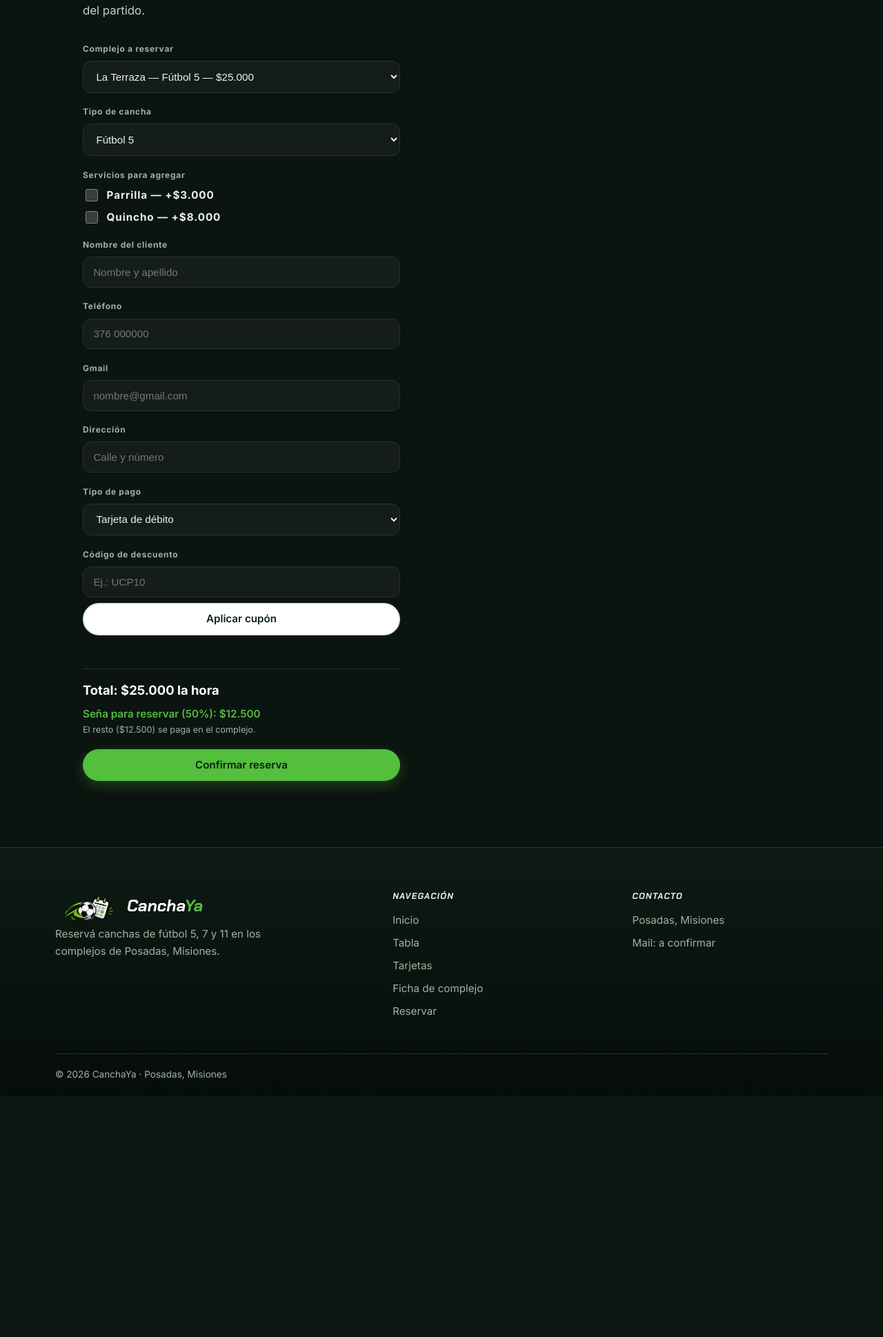
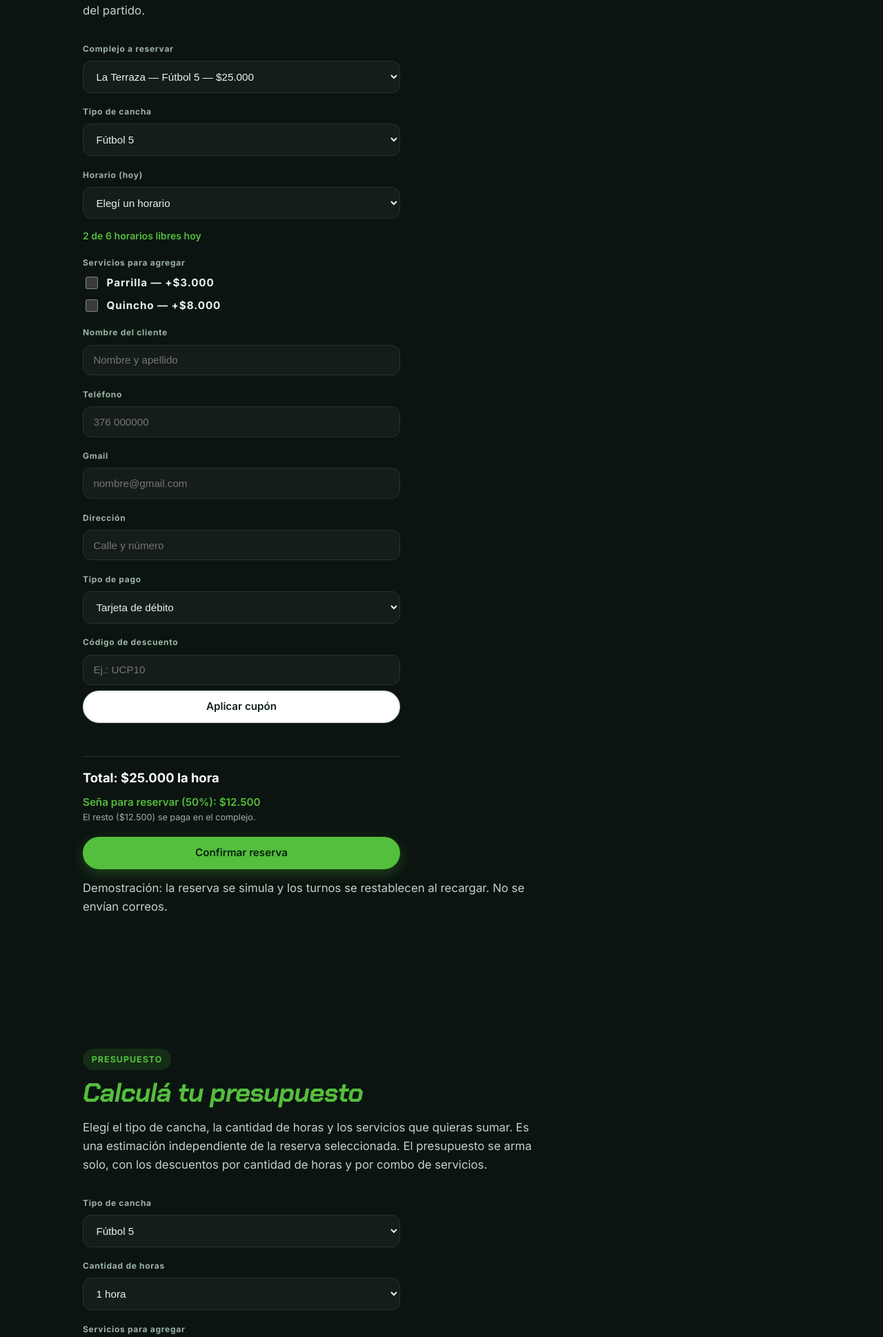
Before and after one commit to juanmadsv/proyecto_paradigmas_3, a PHP site: page /comprar.html in a window 1280 px wide. Shown: the part 324-2262 px from the top of the page at 69% size. Before the commit the page ends 1889 px from the top, so only its background shows below. Run offline with PHP 8.4, Linux system fonts and the light colour scheme.

Commit message:
Integrar opciones 5 y 10 con buscador y cupón UCP10

```diff
--- a/app.js
+++ b/app.js
@@ -92,3 +92,327 @@ document.addEventListener("DOMContentLoaded", async () => {
   });
   actualizar();
 });
+
+/* Opción 5: calculadora independiente de presupuestos. */
+/* =========================================================
+   CanchaYa · app.js
+   Calculadora de tarifas, presupuestos y descuentos (comprar.html).
+   Reto: fetch() + async/await para traer la tabla de precios/descuentos
+   desde tarifas.json, y addEventListener('change', ...) para recalcular
+   el presupuesto sin usar atributos onclick/onsubmit en el HTML.
+   ========================================================= */
+
+document.addEventListener("DOMContentLoaded", () => {
+
+  const form     = document.getElementById("form-calculadora");
+  if (!form) return; // esta página no tiene la calculadora
+
+  const tipoSel  = document.getElementById("calc-tipo");
+  const horasSel = document.getElementById("calc-horas");
+  const servList = document.getElementById("calc-servicios");
+  const totalEl  = document.getElementById("calc-total");
+
+  const pesos = (n) => "$" + Math.round(n).toLocaleString("es-AR");
+
+  let TARIFAS = null; // tabla de precios/descuentos traída de tarifas.json
+
+  // Reglas ordenadas de mayor a menor umbral en el JSON: la primera que
+  // cumple el valor actual es el mejor descuento disponible.
+  const mejorDescuento = (reglas, valor, campo) =>
+    reglas.find((regla) => valor >= regla[campo]) || null;
+
+  const calcularPresupuesto = () => {
+    if (!TARIFAS) return;
+
+    const tipo  = TARIFAS.tiposCancha.find((t) => t.valor === tipoSel.value) || TARIFAS.tiposCancha[0];
+    const horas = Number(horasSel.value);
+
+    const precioHora     = TARIFAS.precioBaseHora + tipo.recargo;
+    const subtotalCancha = precioHora * horas;
+    const descHoras       = mejorDescuento(TARIFAS.descuentosPorHoras, horas, "minHoras");
+    const rebajaHoras      = descHoras ? subtotalCancha * descHoras.descuento : 0;
+
+    const marcados          = Array.from(servList.querySelectorAll("input:checked"));
+    const subtotalServicios = marcados.reduce((acc, chk) => acc + Number(chk.dataset.precio), 0);
+    const descServicios      = mejorDescuento(TARIFAS.descuentosPorServicios, marcados.length, "minServicios");
+    const rebajaServicios     = descServicios ? subtotalServicios * descServicios.descuento : 0;
+
+    const total = (subtotalCancha - rebajaHoras) + (subtotalServicios - rebajaServicios);
+    const sena  = total * TARIFAS.senaPorc;
+
+    const descuentos = [descHoras?.etiqueta, descServicios?.etiqueta].filter(Boolean);
+
+    totalEl.innerHTML =
+      `Presupuesto: ${pesos(total)}` +
+      `<small>${pesos(precioHora)} x ${horas} h de cancha${subtotalServicios ? ` + ${pesos(subtotalServicios)} de servicios` : ""}</small>` +
+      (descuentos.length ? `<small class="calc-desc">Descuentos aplicados: ${descuentos.join(" · ")}</small>` : "") +
+      `<span class="rv-sena">Seña sugerida (${Math.round(TARIFAS.senaPorc * 100)}%): ${pesos(sena)}` +
+      `<small>El resto (${pesos(total - sena)}) se paga en el complejo.</small></span>`;
+  };
+
+  const renderOpciones = () => {
+    tipoSel.innerHTML = TARIFAS.tiposCancha
+      .map((t) => `<option value="${t.valor}">${t.nombre}${t.recargo ? ` (+${pesos(t.recargo)} la hora)` : ""}</option>`)
+      .join("");
+
+    servList.innerHTML = TARIFAS.servicios
+      .map((s) => `
+        <li><label>
+          <input type="checkbox" name="calc-servicio" value="${s.valor}" data-precio="${s.precio}">
+          ${s.nombre} — ${pesos(s.precio)}
+        </label></li>`)
+      .join("");
+  };
+
+  const cargarTarifas = async () => {
+    try {
+      const resp = await fetch("tarifas.json");
+      if (!resp.ok) throw new Error(`No se pudo leer tarifas.json (${resp.status})`);
+      TARIFAS = await resp.json();
+      renderOpciones();
+      calcularPresupuesto();
+    } catch (err) {
+      totalEl.textContent = "No se pudieron cargar las tarifas. Probá abrir el sitio con Apache de XAMPP.";
+      console.error(err);
+    }
+  };
+
+  // Desacoplado: un único listener de 'change' delegado en el form,
+  // sin onclick/onsubmit en el HTML. Cubre tipo de cancha, cantidad
+  // de horas y cada checkbox de servicio.
+  form.addEventListener("change", (e) => {
+    if (e.target.closest("#calc-tipo, #calc-horas, #calc-servicios")) {
+      calcularPresupuesto();
+    }
+  });
+
+  form.addEventListener("submit", (e) => e.preventDefault());
+  cargarTarifas();
+
+});
+
+/* Opción 10: servicios con herencia y reserva simulada. */
+class ServicioJSON {
+  constructor(url) {
+    this.url = url;
+  }
+
+  // Pide el archivo al servidor y devuelve los datos ya convertidos
+  async pedir() {
+    const respuesta = await fetch(this.url);
+    if (!respuesta.ok) {
+      throw new Error("Error HTTP " + respuesta.status);
+    }
+    return await respuesta.json();
+  }
+}
+
+// Horarios de cada complejo (hereda "pedir" de ServicioJSON)
+class ServicioTurnos extends ServicioJSON {
+  constructor() {
+    super("data/turnos.json");   // le pasa la url a la clase madre
+    this.turnos = null;          // acá se guardan después del primer pedido
+  }
+
+  // Devuelve los horarios de un complejo. El archivo se pide una sola vez.
+  async horariosDe(complejo) {
+    if (this.turnos === null) {
+      this.carga ||= this.pedir();
+      const datos = await this.carga;
+      this.turnos = datos.turnos;
+    }
+    return this.turnos[complejo] || [];
+  }
+
+  // Cuando alguien reserva, ese horario deja de estar libre
+  marcarOcupado(complejo, hora) {
+    const turno = this.turnos[complejo].find((t) => t.hora === hora);
+    turno.libre = false;
+  }
+}
+
+// Confirmación de reservas (también hereda "pedir" de ServicioJSON)
+class ServicioReservas extends ServicioJSON {
+  constructor() {
+    super("data/reserva-respuesta.json");
+  }
+
+  // Con un servidor real acá se enviarían los datos (POST).
+  // Como es un sitio estático, el .json hace de respuesta del servidor.
+  async confirmar() {
+    const respuesta = await this.pedir();
+    if (!respuesta.ok) {
+      throw new Error(respuesta.mensaje);
+    }
+    return respuesta.mensaje;
+  }
+}
+
+
+function iniciarReservaHorarios({selComplejo, DATOS, tituloEl, tipoSel, calcularTotal, nombreTipo, pesos}) {
+    let pendiente = false;
+    const horaSel   = document.getElementById("rv-horario");
+    const estadoEl  = document.getElementById("rv-estado");
+    const confirmEl = document.getElementById("rv-confirm");
+    const formRes   = document.getElementById("form-reserva");
+
+    // "Reservar La Terraza · Fútbol 7 · 20:00 h" segun complejo + tipo + horario
+    const refrescarTitulo = () => {
+      const c = DATOS[selComplejo.value];
+      const hora = horaSel.value ? ` · ${horaSel.value} h` : "";
+      tituloEl.textContent = `Reservar ${c.nombre} · ${nombreTipo(tipoSel.value)}${hora}`;
+    };
+    tipoSel.addEventListener("change", refrescarTitulo);
+    horaSel.addEventListener("change", refrescarTitulo);
+
+    /* ---------- Horarios disponibles ---------- */
+    const servicioTurnos   = new ServicioTurnos();
+    const servicioReservas = new ServicioReservas();
+
+    // Texto chico debajo del select: "2 de 6 horarios libres hoy"
+    const mostrarEstado = (texto, tipo) => {
+      estadoEl.textContent = texto;
+      estadoEl.className = "rv-estado is-" + tipo;
+    };
+
+    // Arma el <select> de horarios: los ocupados quedan deshabilitados
+    const llenarSelectHorarios = (horarios) => {
+      let opciones = `<option value="">Elegí un horario</option>`;
+      horarios.forEach((turno) => {
+        if (turno.libre) {
+          opciones += `<option value="${turno.hora}">${turno.hora} h — libre</option>`;
+        } else {
+          opciones += `<option value="${turno.hora}" disabled>${turno.hora} h — ocupado</option>`;
+        }
+      });
+      horaSel.innerHTML = opciones;
+    };
+
+    const mostrarHorarios = async (complejo) => {
+      horaSel.innerHTML = `<option value="">Cargando horarios...</option>`;
+      horaSel.disabled = true;
+
+      let horarios;
+      try {
+        horarios = await servicioTurnos.horariosDe(complejo);
+      } catch (error) {
+        if (selComplejo.value !== complejo) return;
+        horaSel.innerHTML = `<option value="">No disponible</option>`;
+        mostrarEstado("No se pudieron cargar los horarios. Abrí el sitio con Apache de XAMPP.", "error");
+        return;
+      }
+
+      // Si mientras esperábamos el usuario cambió de complejo, no mostramos esto
+      if (selComplejo.value !== complejo) return;
+
+      const libres = horarios.filter((turno) => turno.libre);
+
+      if (libres.length === 0) {
+        horaSel.innerHTML = `<option value="">Sin horarios libres hoy</option>`;
+        mostrarEstado("Sin horarios libres hoy. Probá con otro complejo.", "full");
+      } else {
+        llenarSelectHorarios(horarios);
+        horaSel.disabled = false;
+        mostrarEstado(`${libres.length} de ${horarios.length} horarios libres hoy`, "ok");
+      }
+      refrescarTitulo();
+    };
+
+    /* ---------- Confirmar reserva ---------- */
+
+    // Evita que un nombre con "<" o ">" se interprete como HTML
+    const sinHtml = (texto) => texto.replace(/[&<>"']/g, (c) =>
+      ({ "&": "&amp;", "<": "&lt;", ">": "&gt;", '"': "&quot;", "'": "&#39;" }[c]));
+
+    // "luis sanches" -> "Luis Sanches"
+    const conMayusculas = (texto) => texto
+      .split(" ")
+      .filter((palabra) => palabra !== "")
+      .map((palabra) => palabra[0].toUpperCase() + palabra.slice(1).toLowerCase())
+      .join(" ");
+
+    // Muestra la tarjeta de abajo del formulario (verde si salió bien, roja si no)
+    const mostrarMensaje = (html, tipo) => {
+      confirmEl.innerHTML = html;
+      confirmEl.className = "rv-confirm is-" + tipo;
+      confirmEl.hidden = false;
+      confirmEl.scrollIntoView({ behavior: "smooth", block: "center" });
+    };
+
+    // Devuelve la lista de lo que falta completar (vacía si está todo)
+    const camposFaltantes = (hora, nombre, telefono) => {
+      const faltan = [];
+      if (hora === "") faltan.push("un horario");
+      if (nombre === "") faltan.push("tu nombre");
+      if (telefono === "") faltan.push("un teléfono");
+      return faltan;
+    };
+
+    formRes.addEventListener("submit", async (e) => {
+      e.preventDefault();   // que no se recargue la página
+
+      // 1. Leer los datos (.trim() saca los espacios de los costados)
+      const complejo = selComplejo.value;
+      const hora     = horaSel.value;
+      const nombre   = conMayusculas(document.getElementById("nombre").value.trim());
+      const telefono = document.getElementById("telefono").value.trim();
+
+      if (pendiente) return;
+      // 2. Validar
+      const faltan = camposFaltantes(hora, nombre, telefono);
+      if (faltan.length > 0) {
+        mostrarMensaje(`<p>Para reservar falta completar: <strong>${faltan.join(", ")}</strong>.</p>`, "error");
+        return;
+      }
+
+      const turno = servicioTurnos.turnos?.[complejo]?.find((t) => t.hora === hora);
+      if (!turno?.libre) {
+        mostrarMensaje("<p>Elegí un horario disponible.</p>", "error");
+        return;
+      }
+      pendiente = true;
+      const boton = formRes.querySelector("button[type=submit]");
+      boton.disabled = true;
+      boton.textContent = "Confirmando...";
+      const controles = [...formRes.elements].map((el) => [el, el.disabled]);
+      controles.forEach(([el]) => { el.disabled = true; });
+
+      try {
+        // 3. "Enviar" la reserva al servidor
+        const mensaje = await servicioReservas.confirmar();
+
+        // 4. Ese horario ya no está libre
+        servicioTurnos.marcarOcupado(complejo, hora);
+
+        // 5. Mostrar el resumen
+        const c = DATOS[complejo];
+        const { total, sena } = calcularTotal(c.precio);
+        const codigo = "CY-" + Math.floor(1000 + Math.random() * 9000);
+
+        mostrarMensaje(`
+          <h3>¡Listo, ${sinHtml(nombre)}! Tu cancha está reservada</h3>
+          <p>${sinHtml(mensaje)}</p>
+          <dl>
+            <dt>Código</dt>   <dd>${codigo}</dd>
+            <dt>Complejo</dt> <dd>${c.nombre} · ${c.dir}</dd>
+            <dt>Cancha</dt>   <dd>${nombreTipo(tipoSel.value)}</dd>
+            <dt>Horario</dt>  <dd>Hoy, ${hora} h</dd>
+            <dt>Total</dt>    <dd>${pesos(total)} (seña ${pesos(sena)})</dd>
+          </dl>`, "ok");
+
+        // 6. Volver a dibujar los horarios (el reservado ahora sale "ocupado")
+        await mostrarHorarios(complejo);
+      } catch (error) {
+        mostrarMensaje("<p>No pudimos confirmar la reserva. Probá de nuevo en unos minutos.</p>", "error");
+      } finally {
+        pendiente = false;
+        controles.forEach(([el, disabled]) => { el.disabled = disabled; });
+        boton.disabled = false;
+        boton.textContent = "Confirmar reserva";
+      }
+    });
+
+
+    selComplejo.addEventListener("change", () => mostrarHorarios(selComplejo.value));
+    mostrarHorarios(selComplejo.value);
+}
--- a/comprar.html
+++ b/comprar.html
@@ -5,8 +5,9 @@
   <meta name="viewport" content="width=device-width, initial-scale=1.0">
   <title>CanchaYa · Reservar</title>
   <link rel="stylesheet" href="https://fonts.googleapis.com/css2?family=Chakra+Petch:ital,wght@0,600;0,700;1,700&family=Inter:wght@400;500;600;700&display=swap">
-  <link rel="stylesheet" href="estilos.css">
-  <script src="main.js" defer></script>
+  <link rel="stylesheet" href="estilos.css?v=20260929-integracion">
+  <script src="main.js?v=20260929-integracion" defer></script>
+  <script src="app.js?v=20260929-integracion" defer></script>
 </head>
 <body>
 
@@ -41,7 +42,7 @@
         datos. Podés sumar servicios y la seña se calcula sola.
       </p>
 
-      <form class="form-compra" action="#" method="post">
+      <form class="form-compra" id="form-reserva" action="#" method="post" novalidate>
 
         <!-- 1. Qué complejo se reserva -->
         <div class="field">
@@ -55,6 +56,15 @@
         <div class="field">
           <label for="rv-tipo">Tipo de cancha</label>
           <select id="rv-tipo" name="tipo"></select>
+        </div>
+
+        <!-- Horario: los turnos libres se cargan con fetch() desde data/turnos.json -->
+        <div class="field">
+          <label for="rv-horario">Horario (hoy)</label>
+          <select id="rv-horario" name="horario">
+            <option value="">Cargando horarios...</option>
+          </select>
+          <p class="rv-estado" id="rv-estado" aria-live="polite"></p>
         </div>
 
         <!-- Servicios del complejo elegido (los completa main.js) -->
@@ -108,6 +118,46 @@
 
         <button type="submit" class="btn btn-primary btn-block">Confirmar reserva</button>
       </form>
+      <p class="section-text">Demostración: la reserva se simula y los turnos se restablecen al recargar. No se envían correos.</p>
+      <div class="rv-confirm" id="rv-confirm" aria-live="polite" hidden></div>
+    </section>
+
+    <!-- ============ CALCULADORA DE PRESUPUESTO ============
+         Módulo independiente: tarifas y descuentos se cargan desde tarifas.json
+         vía fetch() y el total se recalcula en cada 'change' (app.js). -->
+    <section class="comprar-section" id="calculadora">
+      <p class="badge">Presupuesto</p>
+      <h2 class="section-title">Calculá tu presupuesto</h2>
+      <p class="section-text">
+        Elegí el tipo de cancha, la cantidad de horas y los servicios que
+        quieras sumar. Es una estimación independiente de la reserva seleccionada. El presupuesto se arma solo, con los descuentos por
+        cantidad de horas y por combo de servicios.
+      </p>
+
+      <form class="form-compra" id="form-calculadora">
+
+        <div class="field">
+          <label for="calc-tipo">Tipo de cancha</label>
+          <select id="calc-tipo" name="calc-tipo"></select>
+        </div>
+
+        <div class="field">
+          <label for="calc-horas">Cantidad de horas</label>
+          <select id="calc-horas" name="calc-horas">
+            <option value="1">1 hora</option>
+            <option value="2">2 horas</option>
+            <option value="3">3 horas</option>
+            <option value="4">4 horas</option>
+          </select>
+        </div>
+
+        <div class="field">
+          <span class="field-legend">Servicios para agregar</span>
+          <ul class="check-list" id="calc-servicios"></ul>
+        </div>
+
+        <p class="rv-total" id="calc-total" aria-live="polite">Cargando tarifas…</p>
+      </form>
     </section>
 
   </main>
--- /dev/null
+++ b/data/reserva-respuesta.json
@@ -0,0 +1,4 @@
+{
+  "ok": true,
+  "mensaje": "Reserva simulada correctamente. No se envían correos ni se guardan datos en un servidor."
+}
--- a/detalle.html
+++ b/detalle.html
@@ -5,8 +5,8 @@
   <meta name="viewport" content="width=device-width, initial-scale=1.0">
   <title>CanchaYa · Ficha de complejo</title>
   <link rel="stylesheet" href="https://fonts.googleapis.com/css2?family=Chakra+Petch:ital,wght@0,600;0,700;1,700&family=Inter:wght@400;500;600;700&display=swap">
-  <link rel="stylesheet" href="estilos.css">
-  <script src="main.js" defer></script>
+  <link rel="stylesheet" href="estilos.css?v=20260929-integracion">
+  <script src="main.js?v=20260929-integracion" defer></script>
 </head>
 <body>
 
--- a/estilos.css
+++ b/estilos.css
@@ -1242,3 +1242,36 @@ main > section {
   .field input,
   .field select { max-width: none; }
 }
+
+/* Opción 10: horarios y confirmación */
+.rv-estado { margin: .35rem 0 0; font-size: .88rem; font-weight: 600; }
+.rv-estado:empty { display: none; }
+.rv-estado.is-ok    { color: var(--accent); }
+.rv-estado.is-full  { color: var(--page-fg-soft); }
+.rv-estado.is-error { color: #ff8a80; }
+
+/* Confirmación de la reserva */
+.rv-confirm {
+  max-width: 460px;
+  margin: 1.5rem 0 0;
+  padding: 1.25rem 1.4rem;
+  border-radius: var(--radius);
+  border: 1px solid var(--page-border);
+  color: var(--page-fg);
+}
+.rv-confirm.is-ok    { border-color: var(--accent); background: rgba(84, 190, 61, .08); }
+.rv-confirm.is-error { border-color: #ff8a80; background: rgba(255, 138, 128, .08); }
+.rv-confirm h3 { margin: 0 0 .4rem; color: #fff; font-size: 1.2rem; }
+.rv-confirm p  { margin: 0; }
+.rv-confirm dl {
+  display: grid;
+  grid-template-columns: auto 1fr;
+  gap: .35rem 1rem;
+  margin: 1rem 0 0;
+}
+.rv-confirm dt { color: var(--page-fg-soft); }
+.rv-confirm dd { margin: 0; font-weight: 600; }
+
+
+.rv-total > small { display: block; margin-top: .3rem; font-size: .85rem; font-weight: 500; color: var(--page-fg-soft); }
+.rv-total > small.calc-desc { color: var(--accent); }
--- a/index.html
+++ b/index.html
@@ -5,9 +5,9 @@
   <meta name="viewport" content="width=device-width, initial-scale=1.0">
   <title>CanchaYa · Reservá tu cancha en Posadas</title>
   <link rel="stylesheet" href="https://fonts.googleapis.com/css2?family=Chakra+Petch:ital,wght@0,600;0,700;1,700&family=Inter:wght@400;500;600;700&display=swap">
-  <link rel="stylesheet" href="estilos.css">
-  <script src="main.js" defer></script>
-  <script src="app.js" defer></script>
+  <link rel="stylesheet" href="estilos.css?v=20260929-integracion">
+  <script src="main.js?v=20260929-integracion" defer></script>
+  <script src="app.js?v=20260929-integracion" defer></script>
 </head>
 <body>
 
--- a/listado_box.html
+++ b/listado_box.html
@@ -5,8 +5,8 @@
   <meta name="viewport" content="width=device-width, initial-scale=1.0">
   <title>CanchaYa · Complejos (tarjetas)</title>
   <link rel="stylesheet" href="https://fonts.googleapis.com/css2?family=Chakra+Petch:ital,wght@0,600;0,700;1,700&family=Inter:wght@400;500;600;700&display=swap">
-  <link rel="stylesheet" href="estilos.css">
-  <script src="main.js" defer></script>
+  <link rel="stylesheet" href="estilos.css?v=20260929-integracion">
+  <script src="main.js?v=20260929-integracion" defer></script>
 </head>
 <body>
 
--- a/listado_tabla.html
+++ b/listado_tabla.html
@@ -5,8 +5,8 @@
   <meta name="viewport" content="width=device-width, initial-scale=1.0">
   <title>CanchaYa · Complejos (tabla)</title>
   <link rel="stylesheet" href="https://fonts.googleapis.com/css2?family=Chakra+Petch:ital,wght@0,600;0,700;1,700&family=Inter:wght@400;500;600;700&display=swap">
-  <link rel="stylesheet" href="estilos.css">
-  <script src="main.js" defer></script>
+  <link rel="stylesheet" href="estilos.css?v=20260929-integracion">
+  <script src="main.js?v=20260929-integracion" defer></script>
 </head>
 <body>
 
--- a/main.js
+++ b/main.js
@@ -185,6 +185,8 @@ document.addEventListener("DOMContentLoaded", async () => {
       const descuento = cuponActivo ? Math.round(subtotal * 0.10) : 0;
       const total = subtotal - descuento;
       const sena = Math.round(total * SENA_PCT);
+      totalEl.dataset.total = total;
+      totalEl.dataset.sena = sena;
       const desglose = extra ? ` (${pesos(base)} cancha + ${pesos(extra)} servicios)` : " la hora";
       totalEl.innerHTML =
         (cuponActivo
@@ -194,6 +196,7 @@ document.addEventListener("DOMContentLoaded", async () => {
         `Total: ${pesos(total)}${cuponActivo ? "" : desglose}` +
         `<span class="rv-sena">Seña para reservar (${Math.round(SENA_PCT * 100)}%): ${pesos(sena)}` +
         `<small>El resto (${pesos(total - sena)}) se paga en el complejo.</small></span>`;
+      return { total, sena };
     };
 
     document.getElementById("aplicar-cupon").addEventListener("click", () => {
@@ -255,6 +258,7 @@ document.addEventListener("DOMContentLoaded", async () => {
 
     selComplejo.addEventListener("change", () => mostrarComplejo(selComplejo.value));
     mostrarComplejo(selComplejo.value);
+    iniciarReservaHorarios({selComplejo, DATOS, tituloEl, tipoSel, calcularTotal, nombreTipo, pesos});
   }
 
 });
```
Also changed, not shown: AE2_Opcion10_SOHDM.md (added, +205 -0 lines), AE2_Opcion5_EORM.md (added, +24 -0 lines), data/turnos.json (added, +53 -0 lines), tarifas.json (added, +24 -0 lines), README.md (added).
